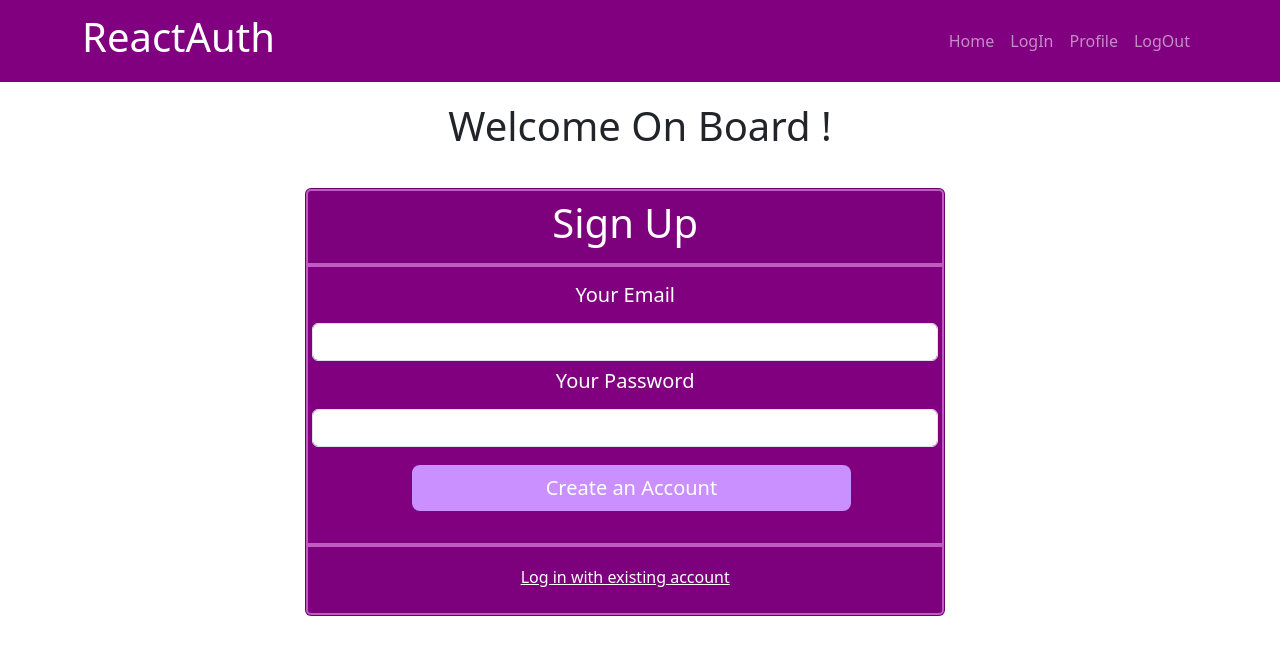
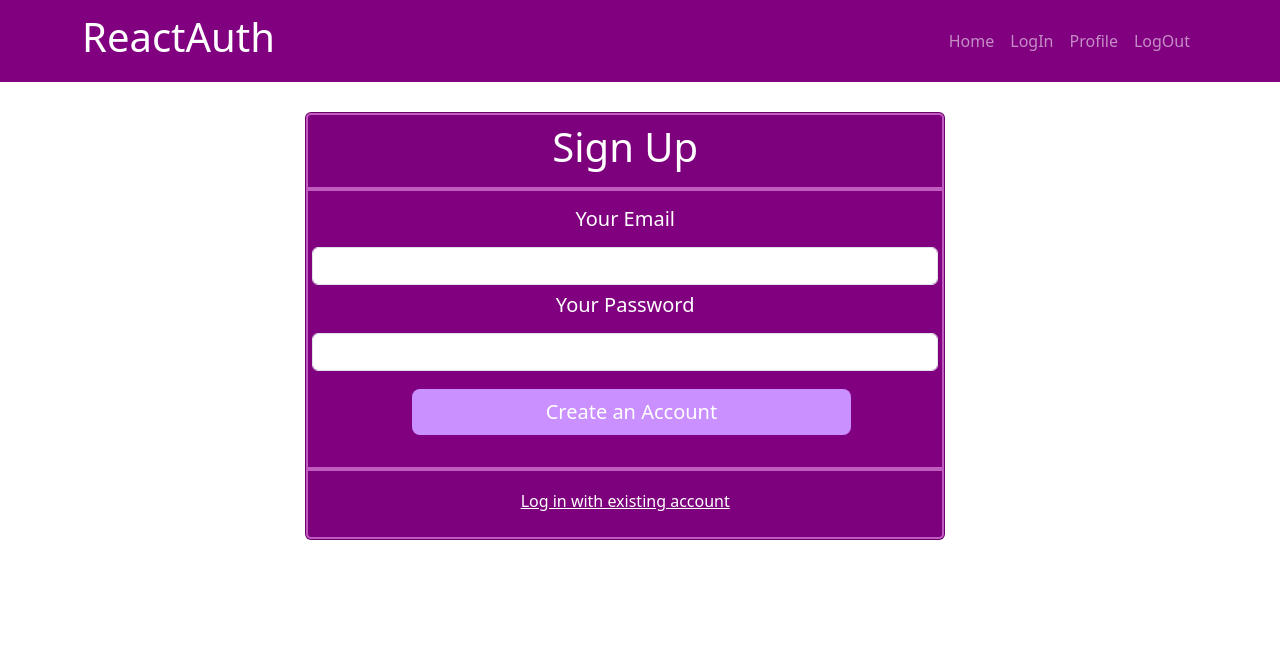
Before and after one commit to harisaini778/ReactAuth, a React (Create React App) app: page /LogIn in a window 1280 px wide. Shown: the top 654 px of the page. Built offline with nearby package versions, Linux system fonts and the light colour scheme.

Commit message:
Added a NavBar component to the project, and now its ready to be imported in all the components

```diff
--- a/package.json
+++ b/package.json
@@ -11,6 +11,7 @@
     "react": "^18.2.0",
     "react-bootstrap": "^2.8.0",
     "react-dom": "^18.2.0",
+    "react-router-dom": "^6.14.2",
     "react-scripts": "5.0.1",
     "web-vitals": "^2.1.4"
   },
--- a/src/App.js
+++ b/src/App.js
@@ -1,13 +1,21 @@
 import Home from './components/Home';
 import LogIn from './components/LogIn';
 import './App.css';
+import {BrowserRouter as Router, Route,Routes,Navigate} from "react-router-dom"
 
 function App() {
   return (
 
     <div>
-      <Home />
-      <LogIn/>
+      <Router>
+        <Routes>
+          <Route path='/' element={<Navigate to="/Home" />} />
+          <Route path='/Home' element={<Home/> } />
+          <Route path='/LogIn' element={<LogIn />} />
+          {/* <Route path='/Profile' element={<Profiles />} />
+          <Route path='/LogOut' element={<LogOut/>}/> */}
+        </Routes>
+      </Router>
     </div>
 
   );
--- a/src/components/Home.css
+++ b/src/components/Home.css
@@ -1,5 +1,6 @@
 .navbar-nav{
     background-color: purple;
+    position: fixed;
 }
 .home-body{
     text-align: center;
--- a/src/components/Home.js
+++ b/src/components/Home.js
@@ -1,5 +1,5 @@
 import React from "react";
-import { Navbar, Nav } from "react-bootstrap";
+import NavBar from "./NavBar";
 import { Container } from "react-bootstrap";
 import "./Home.css";
 
@@ -8,21 +8,7 @@ const Home = () => {
 
     return (
         <div>
-             <Navbar className="navbar-nav" variant="dark">
-      <Container>
-                    <Navbar.Brand href="#home">
-                        <h1>ReactAuth</h1></Navbar.Brand>
-        <Navbar.Toggle />
-        <Navbar.Collapse className="justify-content-end">
-                        <Nav>
-                            <Nav.Link className="home-link">Home</Nav.Link>
-                            <Nav.Link className="login-link">LogIn</Nav.Link>
-                            <Nav.Link className="profile-link">Profile</Nav.Link>
-                             <Nav.Link className="logout-link">LogOut</Nav.Link>
-          </Nav>
-        </Navbar.Collapse>
-      </Container>
-            </Navbar>
+            <NavBar/>
             <Container className="home-body">
                 <h1>
                     Welcome On Board !
--- a/src/components/LogIn.js
+++ b/src/components/LogIn.js
@@ -4,6 +4,7 @@ import { Form } from "react-bootstrap";
 import { Container } from "react-bootstrap";
 import { Spinner } from "react-bootstrap";
 import "./LogIn.css";
+import NavBar from "./NavBar";
 
 const LogIn = () => {
   const [isLogIn, setIsLogin] = useState(false);
@@ -28,7 +29,9 @@ const LogIn = () => {
     e.target.classList.remove("focus");
   };
 
-  return (
+    return (
+        <div>
+            <NavBar/>
     <div className="main-body-login" >
       <Container>
         <Card className="card-body-login">
@@ -73,7 +76,8 @@ const LogIn = () => {
           </Card.Footer>
         </Card>
       </Container>
-    </div>
+            </div>
+            </div>
   );
 };
 
--- /dev/null
+++ b/src/components/NavBar.js
@@ -0,0 +1,26 @@
+import React from "react";
+import {Navbar,Nav,Container} from "react-bootstrap"
+
+const NavBar = () => {
+
+    return (
+        <div>
+                  <Navbar className="navbar-nav" variant="dark">
+      <Container>
+                    <Navbar.Brand href="#home">
+                        <h1>ReactAuth</h1></Navbar.Brand>
+        <Navbar.Toggle />
+        <Navbar.Collapse className="justify-content-end">
+                        <Nav>
+                            <Nav.Link className="home-link" href="/Home">Home</Nav.Link>
+                            <Nav.Link className="login-link" href="/LogIn">LogIn</Nav.Link>
+                            <Nav.Link className="profile-link">Profile</Nav.Link>
+                             <Nav.Link className="logout-link">LogOut</Nav.Link>
+          </Nav>
+        </Navbar.Collapse>
+      </Container>
+            </Navbar>
+        </div>
+    )
+}
+export default NavBar;
```
Also changed, not shown: 1 other file (tests, documents, lock files or other folders).
